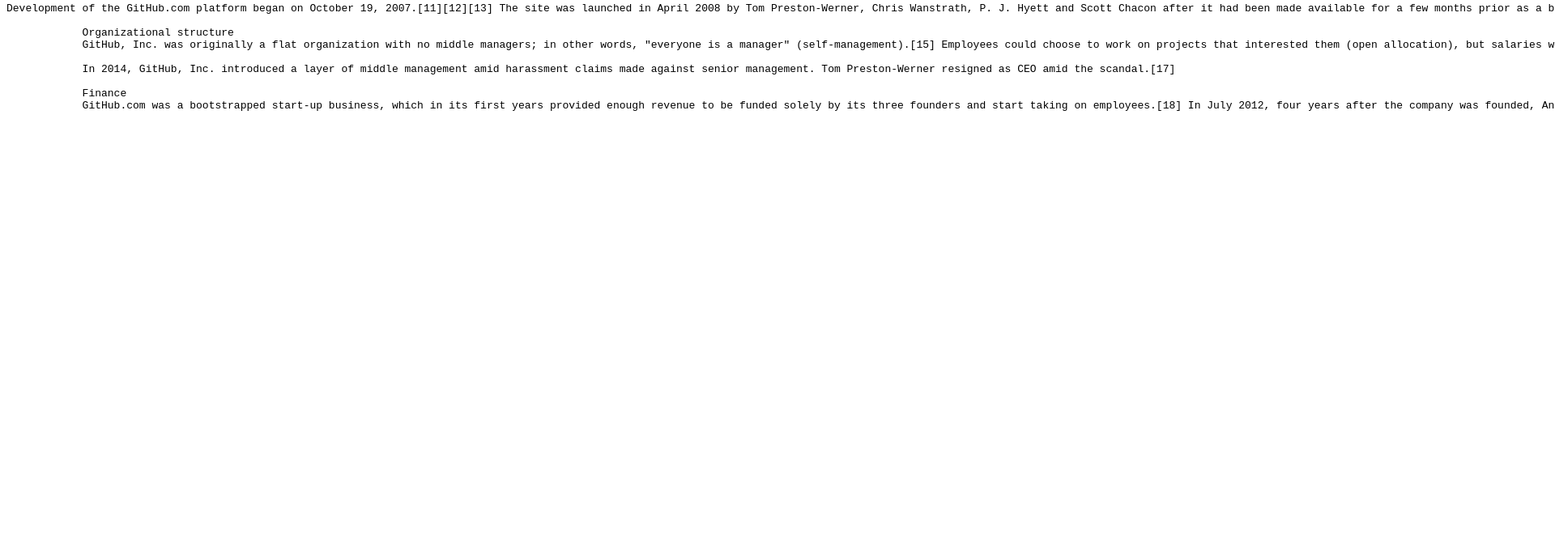
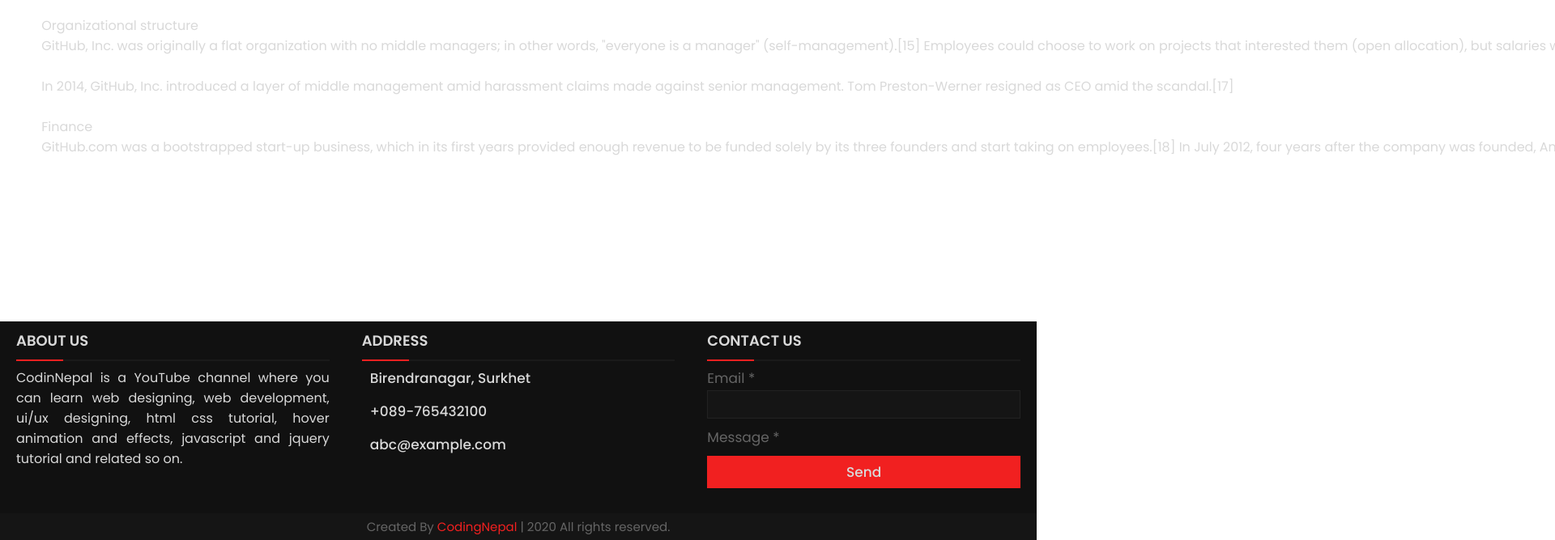
Before and after one commit to Danushan99/gitkraken-Testing, a plain HTML site: page index.html in a window 1280 px wide. Shown: the part 133-800 px from the top of the page at 81% size, 1920 px wide, since content can reach past the window. Drawn offline with Linux system fonts and the light colour scheme.

Commit message:
footer add to home page

```diff
--- /dev/null
+++ b/footer.css
@@ -0,0 +1,206 @@
+@import url('https://fonts.googleapis.com/css?family=Poppins:400,500,600,700&display=swap');
+* {
+    margin: 0;
+    padding: 0;
+    color: #d9d9d9;
+    box-sizing: border-box;
+    font-family: 'Poppins', sans-serif;
+}
+
+.content1 {
+    position: relative;
+    margin: 130px auto;
+    text-align: center;
+    padding: 0 20px;
+}
+
+.content1 .text {
+    font-size: 2.5rem;
+    font-weight: 600;
+    color: #202020;
+}
+
+.content1 .p {
+    font-size: 2.1875rem;
+    font-weight: 600;
+    color: #202020;
+}
+
+footer {
+    position: fixed;
+    bottom: 0px;
+    width: 100%;
+    background: #111;
+}
+
+.main-content {
+    display: flex;
+}
+
+.main-content .box {
+    flex-basis: 50%;
+    padding: 10px 20px;
+}
+
+.box h2 {
+    font-size: 1.125rem;
+    font-weight: 600;
+    text-transform: uppercase;
+}
+
+.box .content {
+    margin: 20px 0 0 0;
+    position: relative;
+}
+
+.box .content:before {
+    position: absolute;
+    content: '';
+    top: -10px;
+    height: 2px;
+    width: 100%;
+    background: #1a1a1a;
+}
+
+.box .content:after {
+    position: absolute;
+    content: '';
+    height: 2px;
+    width: 15%;
+    background: #f12020;
+    top: -10px;
+}
+
+.left .content p {
+    text-align: justify;
+}
+
+.left .content .social {
+    margin: 20px 0 0 0;
+}
+
+.left .content .social a {
+    padding: 0 2px;
+}
+
+.left .content .social a span {
+    height: 40px;
+    width: 40px;
+    background: #1a1a1a;
+    line-height: 40px;
+    text-align: center;
+    font-size: 18px;
+    border-radius: 5px;
+    transition: 0.3s;
+}
+
+.left .content .social a span:hover {
+    background: #f12020;
+}
+
+.center .content .fas {
+    font-size: 1.4375rem;
+    background: #1a1a1a;
+    height: 45px;
+    width: 45px;
+    line-height: 45px;
+    text-align: center;
+    border-radius: 50%;
+    transition: 0.3s;
+    cursor: pointer;
+}
+
+.center .content .fas:hover {
+    background: #f12020;
+}
+
+.center .content .text {
+    font-size: 1.0625rem;
+    font-weight: 500;
+    padding-left: 10px;
+}
+
+.center .content .phone {
+    margin: 15px 0;
+}
+
+.right form .text {
+    font-size: 1.0625rem;
+    margin-bottom: 2px;
+    color: #656565;
+}
+
+.right form .msg {
+    margin-top: 10px;
+}
+
+.right form input,
+.right form textarea {
+    width: 100%;
+    font-size: 1.0625rem;
+    background: #151515;
+    padding-left: 10px;
+    border: 1px solid #222222;
+}
+
+.right form input:focus,
+.right form textarea:focus {
+    outline-color: #3498db;
+}
+
+.right form input {
+    height: 35px;
+}
+
+.right form .btn {
+    margin-top: 10px;
+}
+
+.right form .btn button {
+    height: 40px;
+    width: 100%;
+    border: none;
+    outline: none;
+    background: #f12020;
+    font-size: 1.0625rem;
+    font-weight: 500;
+    cursor: pointer;
+    transition: .3s;
+}
+
+.right form .btn button:hover {
+    background: #000;
+}
+
+.bottom center {
+    padding: 5px;
+    font-size: 0.9375rem;
+    background: #151515;
+}
+
+.bottom center span {
+    color: #656565;
+}
+
+.bottom center a {
+    color: #f12020;
+    text-decoration: none;
+}
+
+.bottom center a:hover {
+    text-decoration: underline;
+}
+
+@media screen and (max-width: 900px) {
+    footer {
+        position: relative;
+        bottom: 0px;
+    }
+    .main-content {
+        flex-wrap: wrap;
+        flex-direction: column;
+    }
+    .main-content .box {
+        margin: 5px 0;
+    }
+}
--- a/index.html
+++ b/index.html
@@ -1,6 +1,8 @@
 <html>
+
 <head>
     <link rel="stylesheet" href="style.css">
+    <link rel="stylesheet" href="footer.css">
     <title>git karaken</title>
 </head>
 
@@ -21,6 +23,67 @@
 
             Finance
             GitHub.com was a bootstrapped start-up business, which in its first years provided enough revenue to be funded solely by its three founders and start taking on employees.[18] In July 2012, four years after the company was founded, Andreessen Horowitz invested $100 million in venture capital.[4] In July 2015 GitHub raised another $250 million of venture capital in a series B round. Investors were Sequoia Capital, Andreessen Horowitz, Thrive Capital and other venture capital funds.[19] As of 2018, GitHub was estimated to be generating $200–300 million in Annual Recurring Revenue.[1] The GitHub service was developed by Chris Wanstrath, P. J. Hyett, Tom Preston-Werner and Scott Chacon using Ruby on Rails, and started in February 2008. The company, GitHub, Inc., has existed since 2007 and is located in San Francisco.[20]</pre>
+
+
+    <footer>
+        <div class="main-content">
+            <div class="left box">
+                <h2>About us</h2>
+                <div class="content">
+                    <p>CodinNepal is a YouTube channel where you can learn web designing, web development, ui/ux designing, html css tutorial, hover animation and effects, javascript and jquery tutorial and related so on.</p>
+                    <div class="social">
+                        <a href="https://facebook.com/coding.np"><span class="fab fa-facebook-f"></span></a>
+                        <a href="#"><span class="fab fa-twitter"></span></a>
+                        <a href="https://instagram.com/coding.np"><span class="fab fa-instagram"></span></a>
+                        <a href="https://youtube.com/c/codingnepal"><span class="fab fa-youtube"></span></a>
+                    </div>
+                </div>
+            </div>
+
+            <div class="center box">
+                <h2>Address</h2>
+                <div class="content">
+                    <div class="place">
+                        <span class="fas fa-map-marker-alt"></span>
+                        <span class="text">Birendranagar, Surkhet</span>
+                    </div>
+                    <div class="phone">
+                        <span class="fas fa-phone-alt"></span>
+                        <span class="text">+089-765432100</span>
+                    </div>
+                    <div class="email">
+                        <span class="fas fa-envelope"></span>
+                        <span class="text">abc@example.com</span>
+                    </div>
+                </div>
+            </div>
+
+            <div class="right box">
+                <h2>Contact us</h2>
+                <div class="content">
+                    <form action="#">
+                        <div class="email">
+                            <div class="text">Email *</div>
+                            <input type="email" required>
+                        </div>
+                        <div class="msg">
+                            <div class="text">Message *</div>
+                            <!-- <changeit rows="2" cols="25" required></changeit> -->
+                        </div>
+                        <div class="btn">
+                            <button type="submit">Send</button>
+                        </div>
+                    </form>
+                </div>
+            </div>
+        </div>
+        <div class="bottom">
+            <center>
+                <span class="credit">Created By <a href="https://www.codingnepalweb.com">CodingNepal</a> | </span>
+                <span class="far fa-copyright"></span><span> 2020 All rights reserved.</span>
+            </center>
+        </div>
+    </footer>
 </body>
 
 </html>
```
Lines whose indentation alone changed are shown as unchanged.
